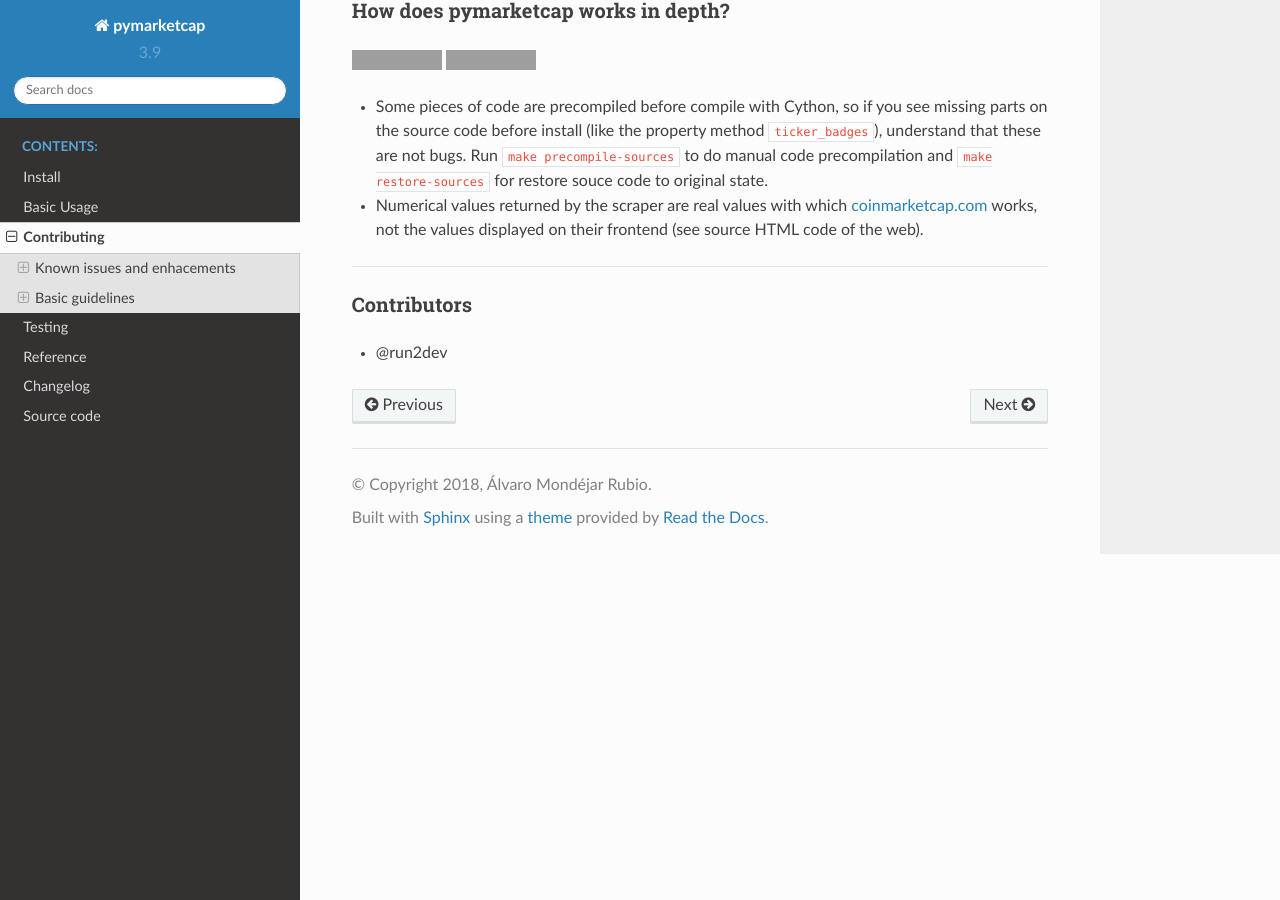
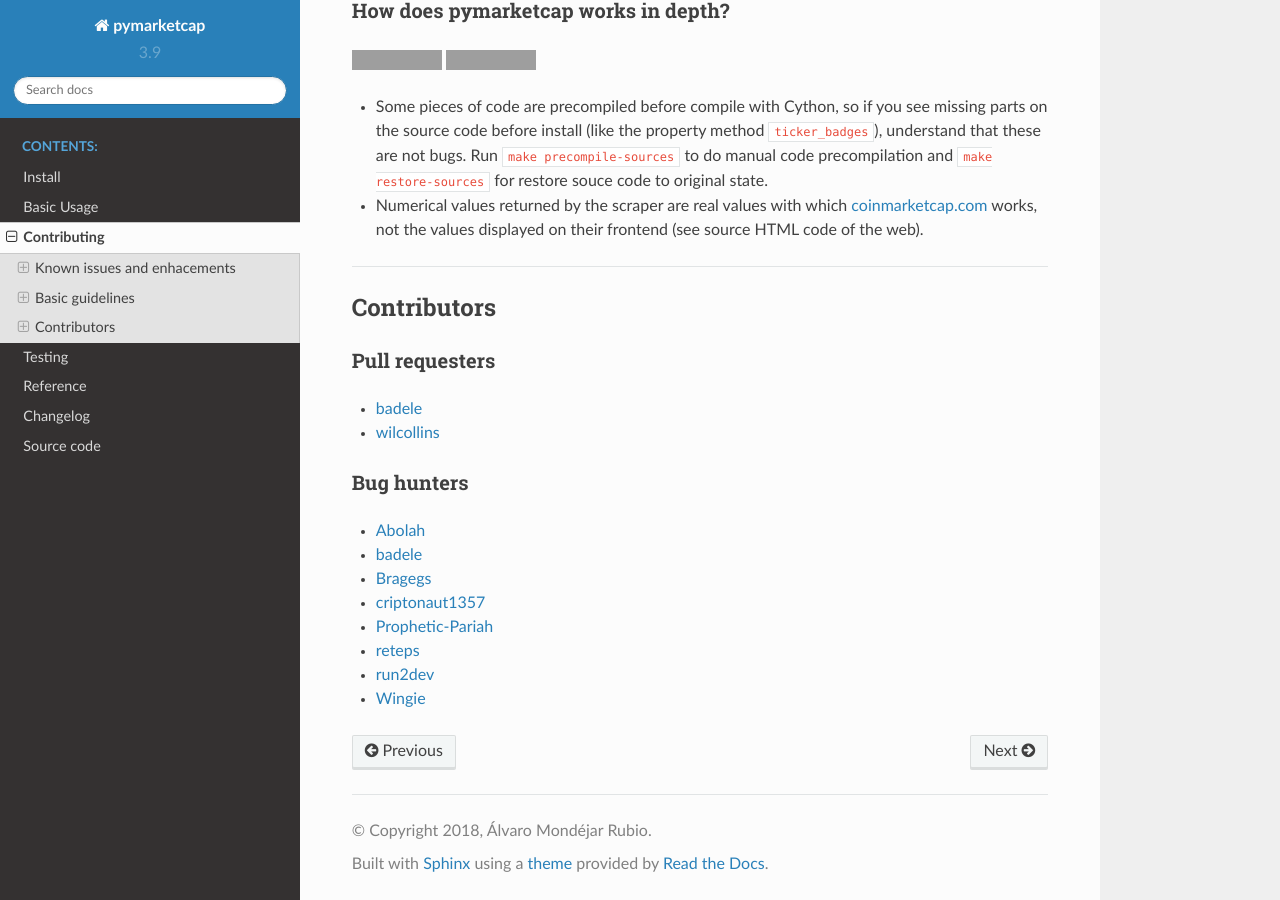
Before and after one commit to mondeja/pymarketcap, a Sphinx documentation site: the page built from doc/contributing.rst, in a window 1280 px wide and 900 px high, scrolled down 982 px. Built offline with Sphinx 7.4.7 and the Read the Docs theme 2.0.0, drawn with Linux system fonts in a browser that asks for light colours; grey boxes are pictures that could not be loaded.

Commit message:
Contributors list added [ci skip]

```diff
--- a/doc/contributing.rst
+++ b/doc/contributing.rst
@@ -59,9 +59,25 @@ How does pymarketcap works in depth?
 --------------
 
 Contributors
-~~~~~~~~~~~~
+------------
 
--  @run2dev
+Pull requesters
+~~~~~~~~~~~~~~~
+
+- `badele <https://github.com/badele>`__
+- `wilcollins <https://github.com/wilcollins>`__
+
+Bug hunters
+~~~~~~~~~~~
+
+- `Abolah <https://github.com/Abolah>`__
+- `badele <https://github.com/badele>`__
+- `Bragegs <https://github.com/Bragegs>`__
+- `criptonaut1357 <https://github.com/criptonaut1357>`__
+- `Prophetic-Pariah <https://github.com/Prophetic-Pariah>`__
+- `reteps <https://github.com/reteps>`__
+- `run2dev <https://github.com/run2dev>`__
+- `Wingie <https://github.com/Wingie>`__
 
 .. |Issues| image:: https://img.shields.io/github/issues/mondeja/pymarketcap.svg
    :target: https://github.com/mondeja/pymarketcap/issues
```
